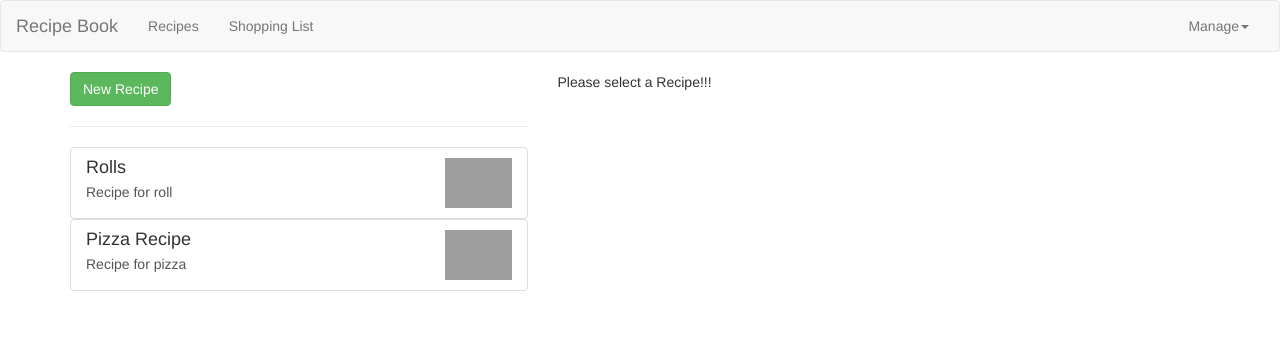
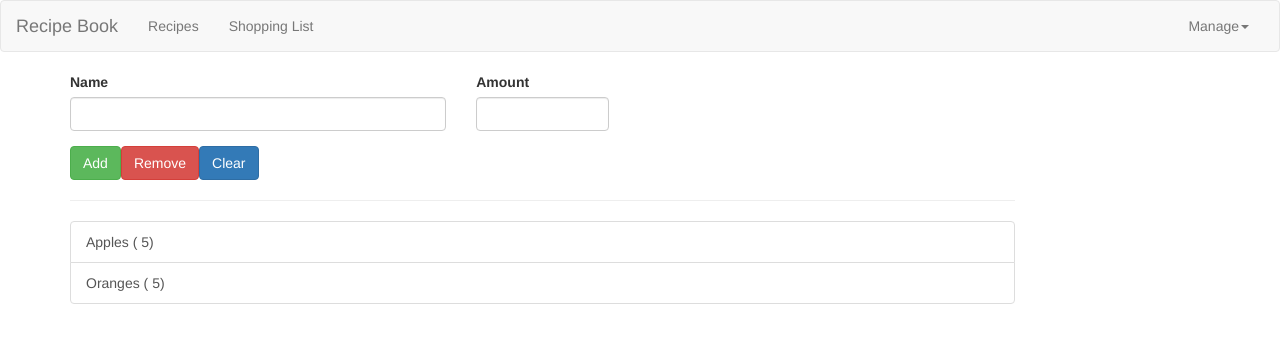
Before and after one commit to alokg1019/recipeApp, an Angular app: page /shopping-list in a window 1280 px wide. Shown: the top 342 px of the page. Built offline with nearby package versions, Linux system fonts and the light colour scheme; grey boxes are pictures that could not be loaded.

Commit message:
routing module added

```diff
--- a/src/app/app.component.html
+++ b/src/app/app.component.html
@@ -2,8 +2,9 @@
 <div class="container">
   <div class="row">
     <div class="col-md-12">
-      <app-recipes *ngIf="loadedFeature === 'recipe'"></app-recipes>
-      <app-shopping-list *ngIf="loadedFeature != 'recipe' "></app-shopping-list>
+      <!-- <app-recipes *ngIf="loadedFeature === 'recipe'"></app-recipes>
+      <app-shopping-list *ngIf="loadedFeature != 'recipe' "></app-shopping-list> -->
+      <router-outlet></router-outlet>
     </div>
   </div>
 </div>
--- a/src/app/app.module.ts
+++ b/src/app/app.module.ts
@@ -12,6 +12,7 @@
 import { ShoppingEditComponent } from './shopping-list/shopping-edit/shopping-edit.component';
 import { DropdownDirective } from './shared/dropdown.directive';
 import { ShoppingListService } from './shopping-list/shopping-list.service';
+import { AppRoutingModule } from './shared/app-routing.module';
 
 
 @NgModule({
@@ -27,7 +28,8 @@
     DropdownDirective
   ],
   imports: [
-    BrowserModule
+    BrowserModule,
+    AppRoutingModule
   ],
   providers: [ShoppingListService],
   bootstrap: [AppComponent]
--- /dev/null
+++ b/src/app/shared/app-routing.module.ts
@@ -0,0 +1,19 @@
+import { NgModule } from "@angular/core";
+import { Routes, RouterModule } from "@angular/router";
+import { RecipesComponent } from "../recipes/recipes.component";
+import { ShoppingListComponent } from "../shopping-list/shopping-list.component";
+
+
+const appRoutes:Routes = [
+    { path:'', redirectTo:'/recipes', pathMatch:'full'},
+    { path:'recipes', component: RecipesComponent},
+    { path:'shopping-list', component: ShoppingListComponent},
+];
+
+@NgModule({
+    imports : [RouterModule.forRoot(appRoutes)],
+    exports: [RouterModule]
+})
+export class AppRoutingModule{
+
+}
```
